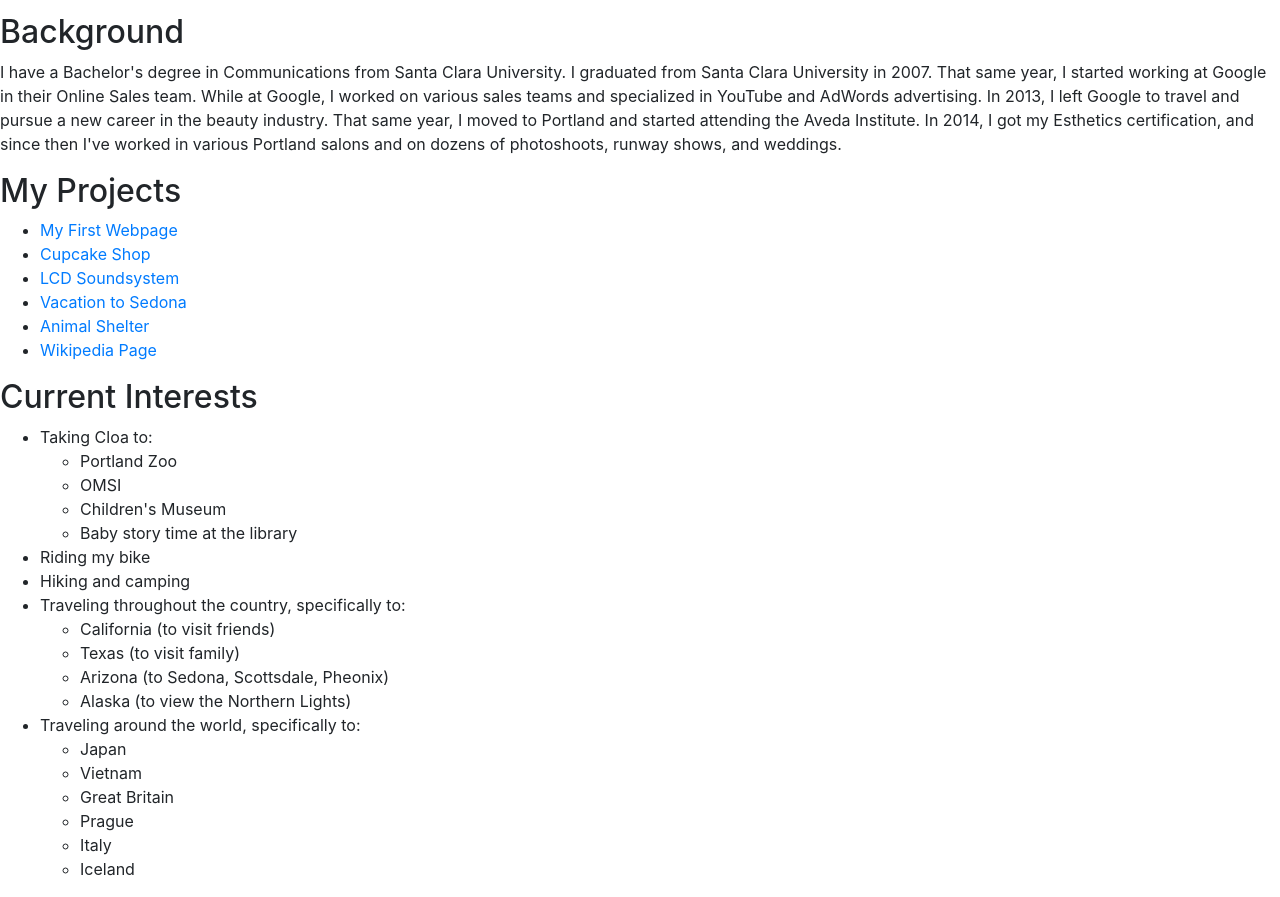
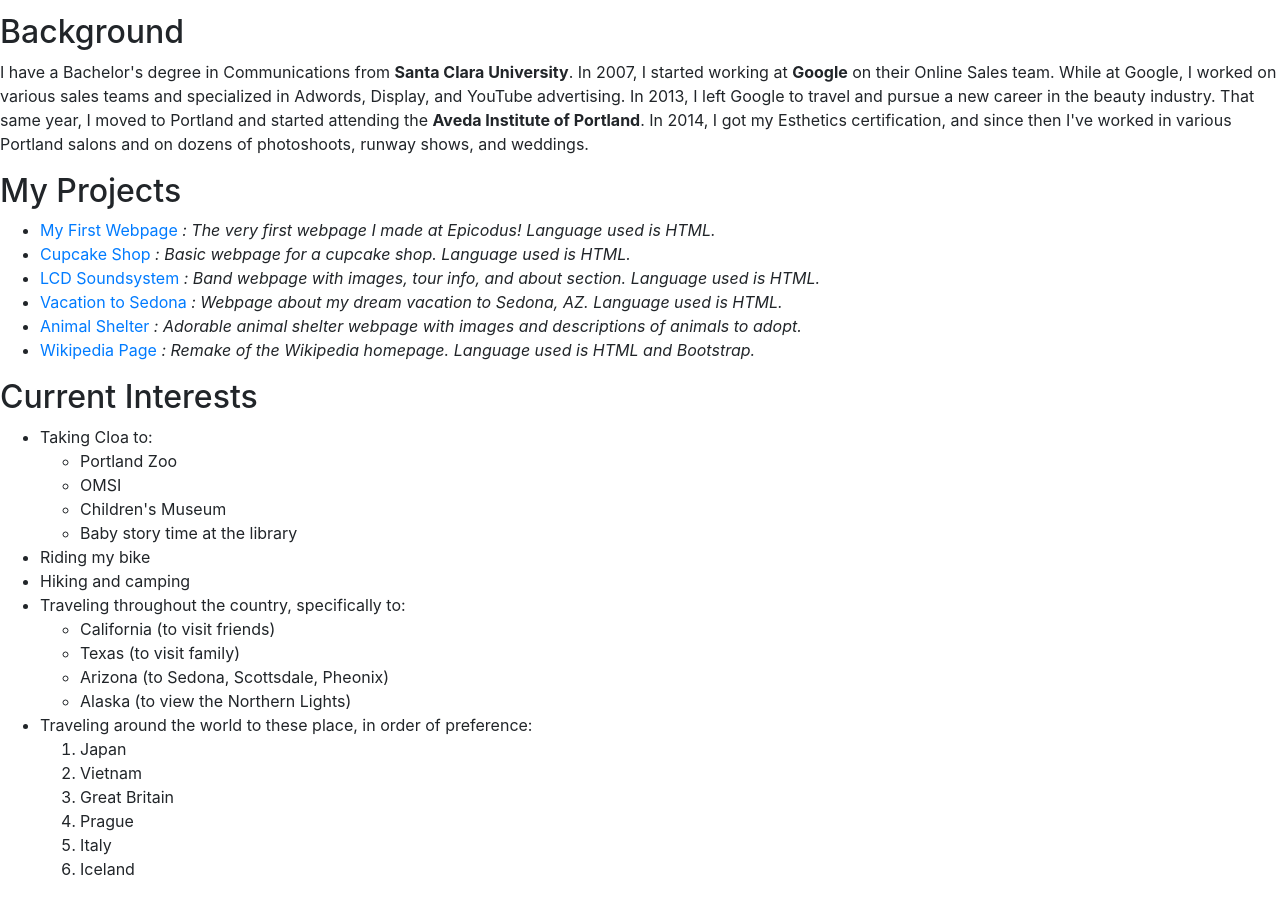
Before and after one commit to kristendynamite/portfolio, a plain HTML site: page portfolio-page/index.html in a window 1280 px wide. Shown: the part 793-1690 px from the top of the page. Drawn offline with nearby package versions, Linux system fonts and the light colour scheme.

Commit message:
add inline elements and ordered lists.

```diff
--- a/portfolio-page/index.html
+++ b/portfolio-page/index.html
@@ -15,17 +15,17 @@
 
 
     <h2>Background</h2>
-    <p>I have a Bachelor's degree in Communications from Santa Clara University. I graduated from Santa Clara University in 2007. That same year, I started working at Google in their Online Sales team. While at Google, I worked on various sales teams and specialized in YouTube and AdWords advertising. In 2013, I left Google to travel and pursue a new career in the beauty industry. That same year, I moved to Portland and started attending the Aveda Institute. In 2014, I got my Esthetics certification, and since then I've worked in various Portland salons and on dozens of photoshoots, runway shows, and weddings.</p>
+    <p>I have a Bachelor's degree in Communications from <strong>Santa Clara University</strong>. In 2007, I started working at <strong>Google</strong> on their Online Sales team. While at Google, I worked on various sales teams and specialized in Adwords, Display, and YouTube advertising. In 2013, I left Google to travel and pursue a new career in the beauty industry. That same year, I moved to Portland and started attending the <strong>Aveda Institute of Portland</strong>. In 2014, I got my Esthetics certification, and since then I've worked in various Portland salons and on dozens of photoshoots, runway shows, and weddings.</p>
 
 
     <h2>My Projects</h2>
       <ul>
-        <li><a href="https://github.com/kristendynamite/my-first-webpage">My First Webpage</a></li>
-        <li><a href="https://github.com/kristendynamite/cupcake-shop">Cupcake Shop</a></li>
-        <li><a href="https://github.com/kristendynamite/lcd-soundsystem">LCD Soundsystem</a></li>
-        <li><a href="https://github.com/kristendynamite/vacation">Vacation to Sedona</a></li>
-        <li><a href="https://github.com/kristendynamite/animal-shelter">Animal Shelter</a></li>
-        <li><a href="https://github.com/kristendynamite/wikipedia">Wikipedia Page</a></li>
+        <li><a href="https://github.com/kristendynamite/my-first-webpage">My First Webpage</a><em> : The very first webpage I made at Epicodus! Language used is HTML.</em></li>
+        <li><a href="https://github.com/kristendynamite/cupcake-shop">Cupcake Shop</a><em> : Basic webpage for a cupcake shop. Language used is HTML.</em></li>
+        <li><a href="https://github.com/kristendynamite/lcd-soundsystem">LCD Soundsystem</a><em> : Band webpage with images, tour info, and about section. Language used is HTML.</em></li>
+        <li><a href="https://github.com/kristendynamite/vacation">Vacation to Sedona</a><em> : Webpage about my dream vacation to Sedona, AZ. Language used is HTML.</em></li>
+        <li><a href="https://github.com/kristendynamite/animal-shelter">Animal Shelter</a><em> : Adorable animal shelter webpage with images and descriptions of animals to adopt.</em></li>
+        <li><a href="https://github.com/kristendynamite/wikipedia">Wikipedia Page</a><em> : Remake of the Wikipedia homepage. Language used is HTML and Bootstrap.</em></li>
       </ul>
 
 
@@ -47,15 +47,15 @@
             <li>Arizona (to Sedona, Scottsdale, Pheonix)</li>
             <li>Alaska (to view the Northern Lights)</li>
           </ul>
-        <li>Traveling around the world, specifically to:</li>
-          <ul>
+        <li>Traveling around the world to these place, in order of preference:</li>
+          <ol>
             <li>Japan</li>
             <li>Vietnam</li>
             <li>Great Britain</li>
             <li>Prague</li>
             <li>Italy</li>
             <li>Iceland</li>
-          </ul>
+          </ol>
       </ul>
   </body>
 </html>
```
